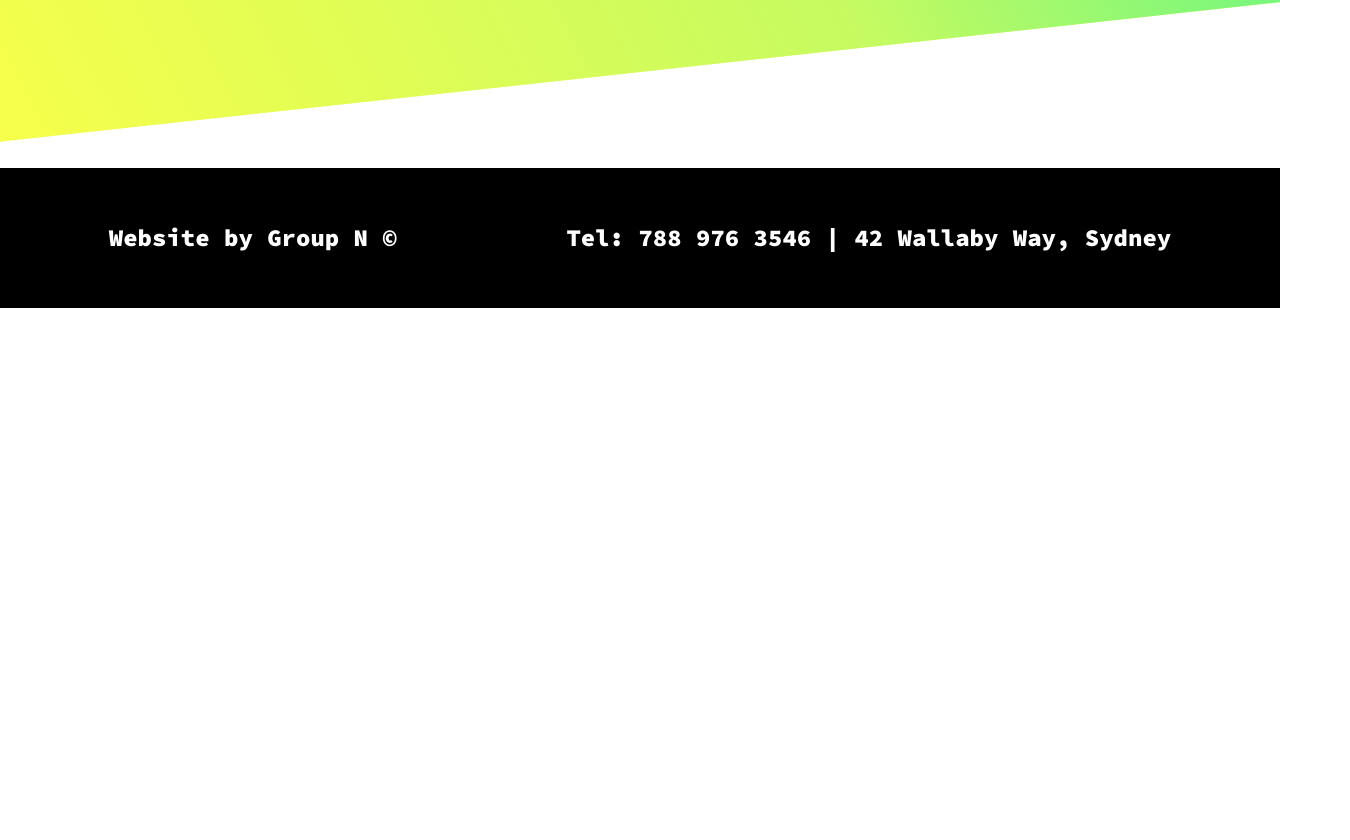
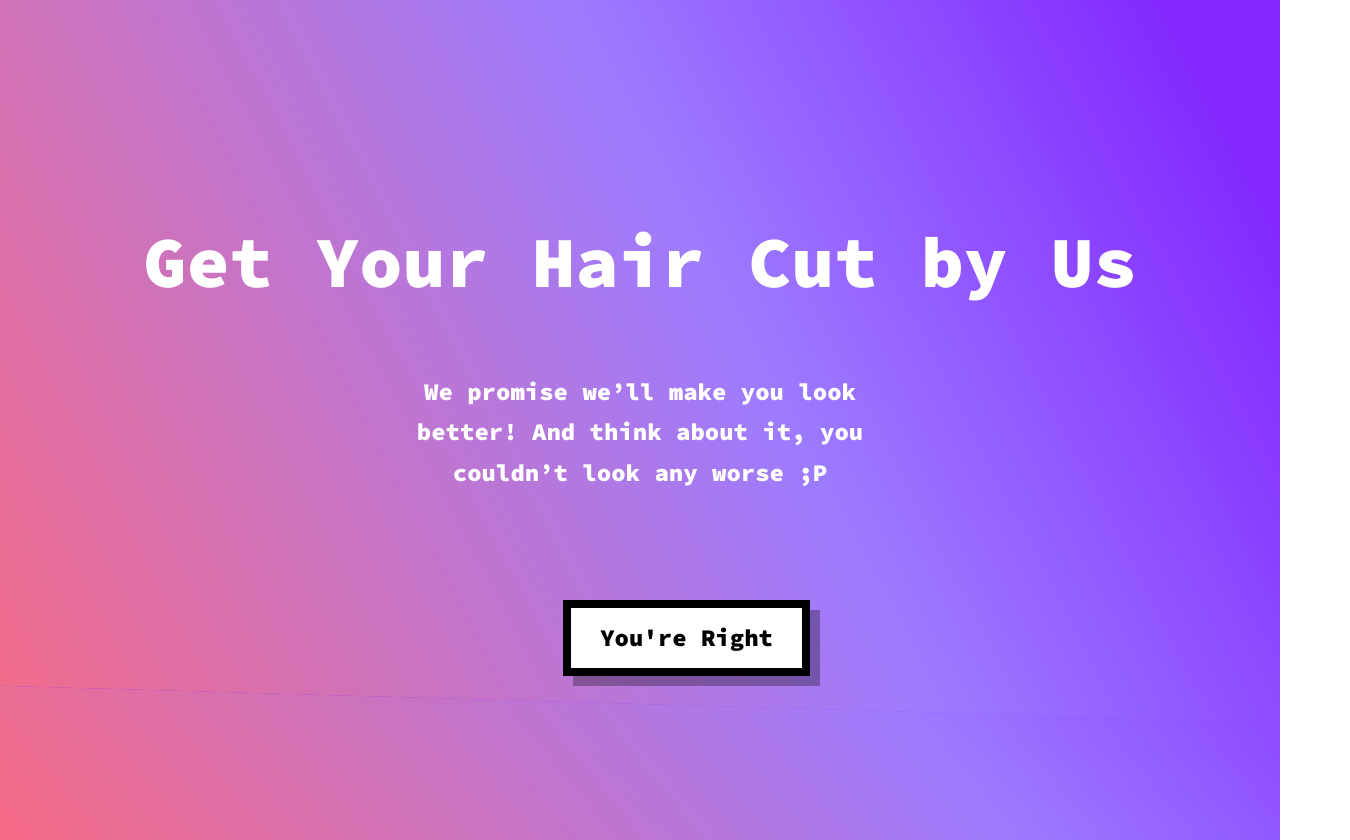
Before and after one commit to annetawamono/rsp-group-n-project, a plain HTML site: page pricing.html in a window 1280 px wide. Shown: the part 1560-2400 px from the top of the page, 1350 px wide, since content can reach past the window. Before the commit the page ends 1868 px from the top, so only its background shows below. Drawn offline with Linux system fonts and the light colour scheme.

Commit message:
Pricing Table Desktop View Complete

```diff
--- a/css/pricing.css
+++ b/css/pricing.css
@@ -41,10 +41,94 @@ body {
     position: absolute;
     width: 810px;
     height: 816px;
-    left: 315px;
+    left: 540px;
     top: 420px;
+    text-align: left;
+    border-collapse: collapse;
 }
 
+.pricing_section1_table table {
+    border-spacing: 0;
+}
+
+table, tr, td{
+    padding: 8px;
+}
+
+.pricing_section1_table thead{
+    color: #ffffff;
+}
+
+th{
+    border-bottom: 5px solid #000000;
+}
+
+.pricing_section1_table td:nth-child(even){
+    text-align: right;
+    border-bottom: 1px solid #000000;
+    border-right: 1px solid #000000;
+}
+
+tr td:last-of-type{
+    border-bottom: 1px solid #000000;
+}
+
+tr td:first-child{
+    font-size: 30px;
+}
+
+/*Section 3 starts here*/
+
+.pricing_section3::before {
+    content: "";
+    background: linear-gradient(243.89deg, rgba(255, 255, 255, 0) 11.16%, rgba(190, 232, 255, 0.432292) 43.84%, #FF6978 103.42%), #8329FF;
+    position: absolute;
+    transform: skewY(-6.22deg);
+    width: 100%;
+    height: 55rem;
+    z-index: -2;
+    top: -16rem;
+    bottom: 0;
+    left: 0;
+    margin: 0;
+    padding: 0;
+    clip-path: polygon(0 0, 100% 0, 100% 100%, 0% 80%);
+}
+
+.pricing_section3 {
+    position: relative;
+    background: linear-gradient(230.50deg, rgba(255, 255, 255, 0) 11.16%, rgba(190, 232, 255, 0.432292) 43.84%, #FF6978 103.42%), #8329FF;
+    z-index: 0;
+    width: 100%;
+    height: 45rem;
+    display: flex;
+    flex-direction: column;
+    align-items: center;
+    justify-content: center;
+}
+
+.pricing_section3_h1 {
+    color: #ffffff;
+    position: absolute;
+    top: 0;
+}
+
+.pricing_section3_p {
+    text-align: center;
+    color: #ffffff;
+    width: 40%;
+    position: absolute;
+    top: 25%;
+}
+
+.pricing_section3_btn {
+    cursor: pointer;
+    position: absolute;
+    top: 60%;
+    left: 44%;
+    box-shadow: 10px 10px rgba(0, 0, 0, 0.3);
+    z-index: 0;
+}
 
 @media only screen and (max-width: 786px) {
     nav .mobileMenu {
--- a/pricing.html
+++ b/pricing.html
@@ -71,10 +71,11 @@
                             <td>Beard Oil</td>
                         </tr>
                         <tr>
-                            <td></td>
+                            <td style="border-bottom: 1px solid #000000;"></td>
                             <td>+$5</td>
                             <td>Bows</td>
                         </tr>
+            </div>
 
             <tr>
                 <td>Moustache</td>
@@ -92,7 +93,7 @@
                 <td>Essential Oils</td>
             </tr>
             <tr>
-                            <td></td>
+                <td style="border-bottom: 1px solid #000000;"></td>
                 <td>+$10</td>
                 <td>The Doc Holiday</td>
             </tr>
@@ -118,13 +119,23 @@
                 <td>Buzzcut</td>
             </tr>
             <tr>
-                            <td></td>
-                            <td>+$10</td>
-                            <td>Crewcut</td>
+                <td style="border: none"></td>
+                <td style="border-bottom: none">+$10</td>
+                <td style="border: none">Crewcut</td>
             </tr>
             </tbody>
             </table>
         </div>
+        </div>
+        <div class="pricing_section3">
+            <div class="pricing_section3_h1">
+                <h1>Get Your Hair Cut by Us</h1>
+            </div>
+            <div class="pricing_section3_p">
+                <p>We promise we’ll make you look better! And think about it, you couldn’t look any worse ;P</p>
+            </div>
+            <button class="pricing_section3_btn">You're Right</button>
+
         </div>
     </main>
     <footer>
```
Lines whose indentation alone changed are shown as unchanged.
